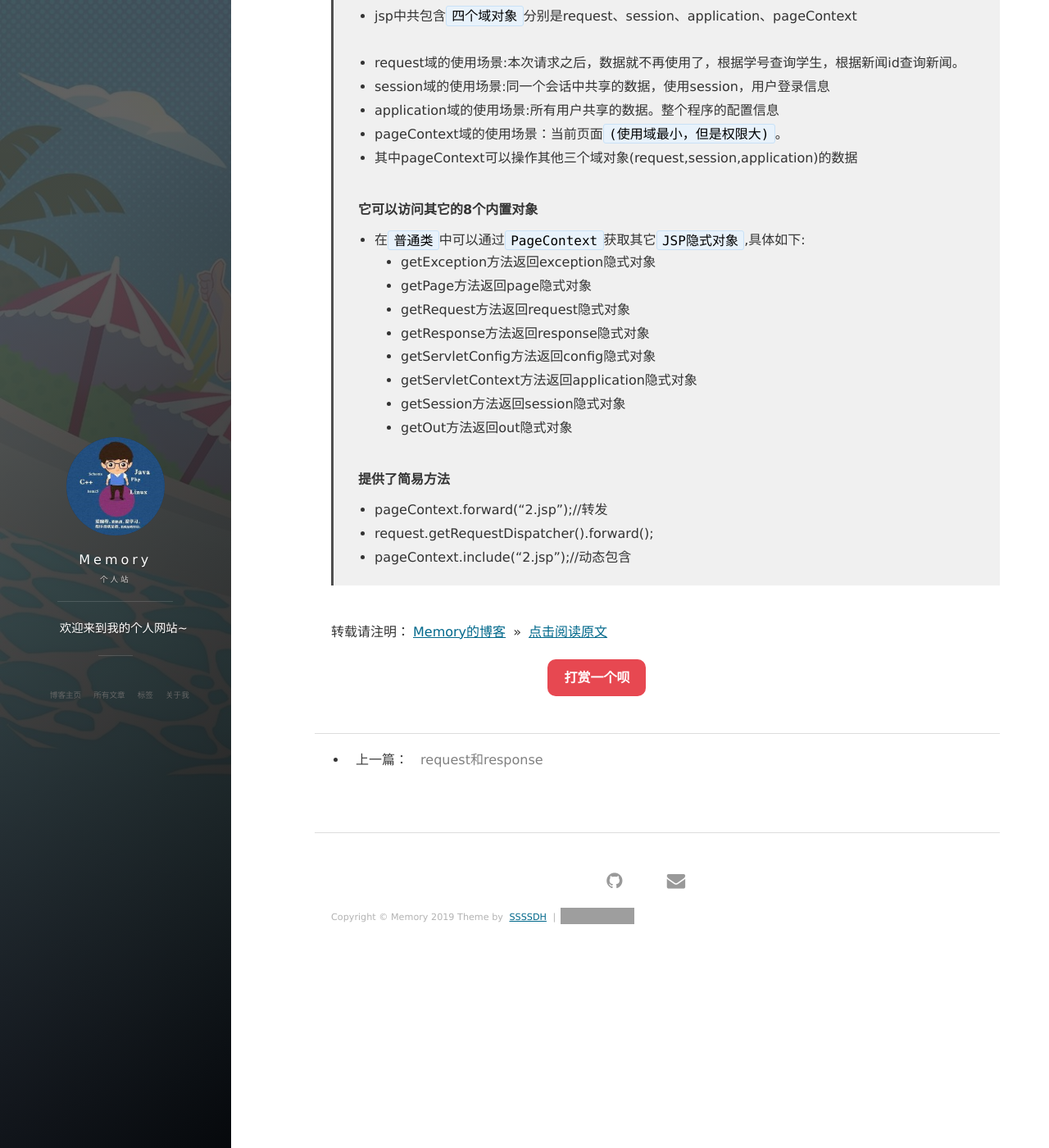
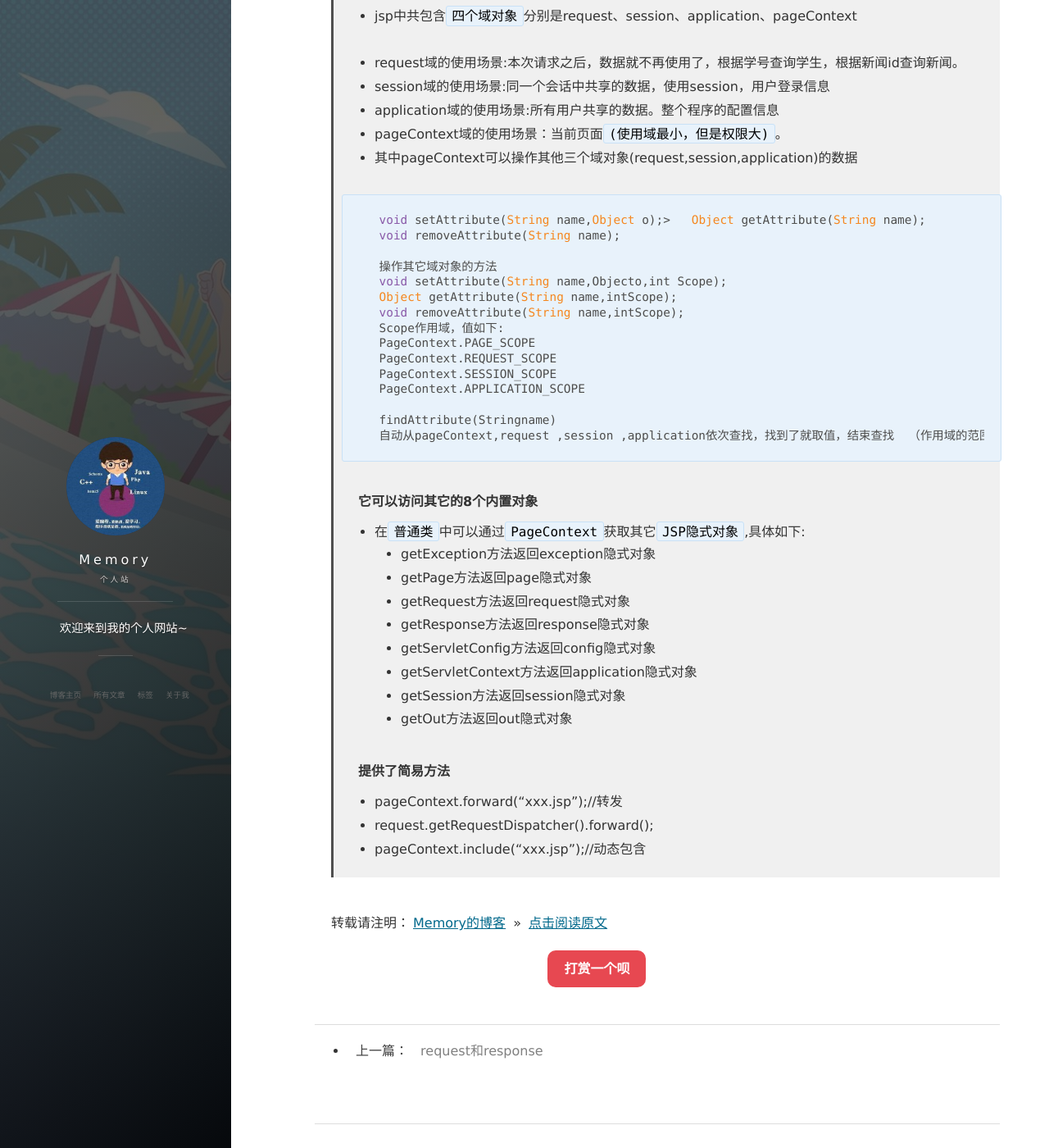
Before and after one commit to dhshenc/dhshenc.github.io, a Jekyll site: the page built from _posts/2019-09-02-JSP基本使用.md, in a window 1280 px wide and 1400 px high, scrolled down 3915 px. Shown: the whole window at 82% size. Built offline with Jekyll 4.4.1, drawn with Linux system fonts in a browser that asks for light colours; nearby versions of some CDN libraries; comment, search, counter and statistics services are not loaded; grey boxes are pictures that could not be loaded.

Commit message:
修改JSP

````diff
--- a/_posts/2019-09-02-JSP基本使用.md
+++ b/_posts/2019-09-02-JSP基本使用.md
@@ -139,6 +139,24 @@ tag: JSP
 > * pageContext域的使用场景：当前页面`(使用域最小，但是权限大)`。
 > * 其中pageContext可以操作其他三个域对象(request,session,application)的数据
 
+>```
+>   void setAttribute(String name,Object o);>   Object getAttribute(String name);
+>   void removeAttribute(String name);
+>
+>   操作其它域对象的方法
+>   void setAttribute(String name,Objecto,int Scope);
+>   Object getAttribute(String name,intScope);
+>   void removeAttribute(String name,intScope);
+>   Scope作用域，值如下:
+>   PageContext.PAGE_SCOPE
+>   PageContext.REQUEST_SCOPE
+>   PageContext.SESSION_SCOPE
+>   PageContext.APPLICATION_SCOPE
+>
+>   findAttribute(Stringname)
+>   自动从pageContext,request ,session ,application依次查找，找到了就取值，结束查找  （作用域的范围由小到大）
+>```
+
 > **它可以访问其它的8个内置对象**
 
 > * 在`普通类`中可以通过`PageContext`获取其它`JSP隐式对象`,具体如下:
@@ -153,9 +171,9 @@ tag: JSP
 
 > **提供了简易方法**
 
-> * pageContext.forward(“2.jsp”);//转发
+> * pageContext.forward(“xxx.jsp”);//转发
 > * request.getRequestDispatcher().forward();
-> * pageContext.include(“2.jsp”);//动态包含
+> * pageContext.include(“xxx.jsp”);//动态包含
 
 <br>
 
````
